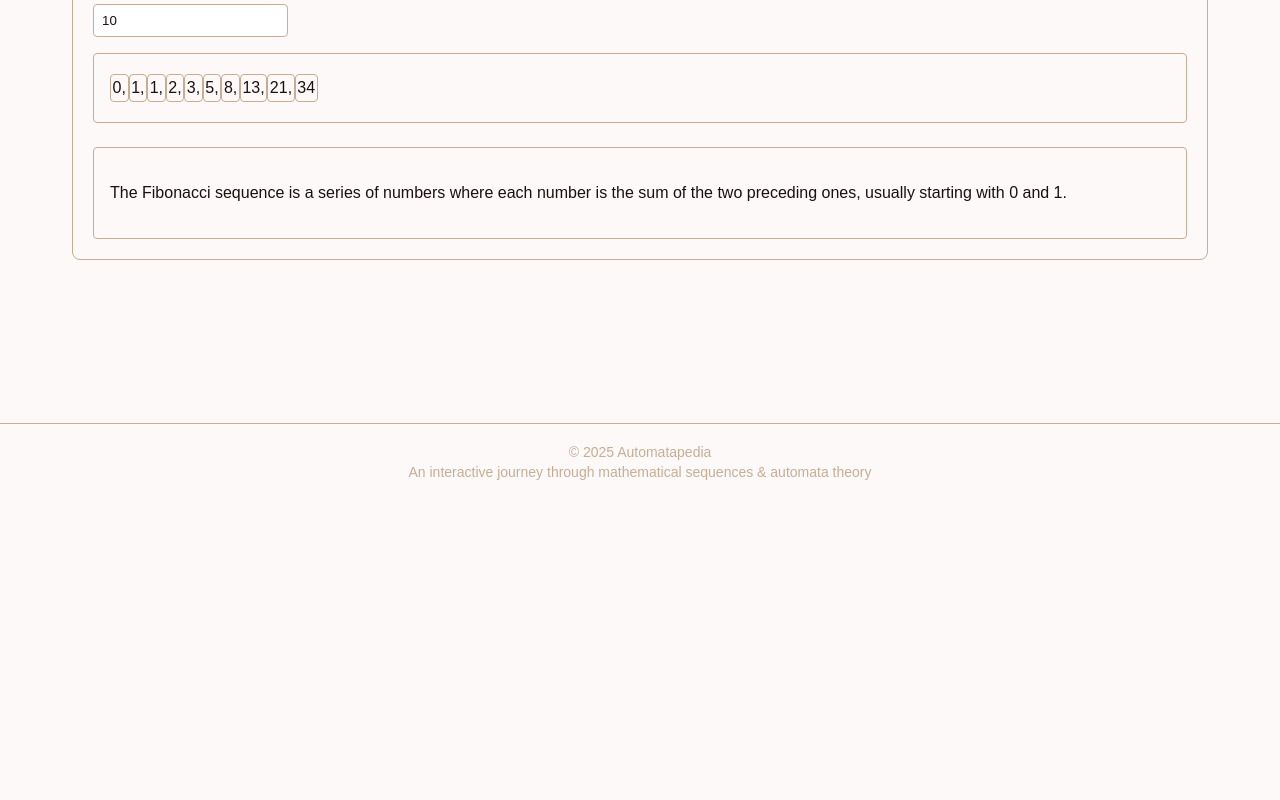
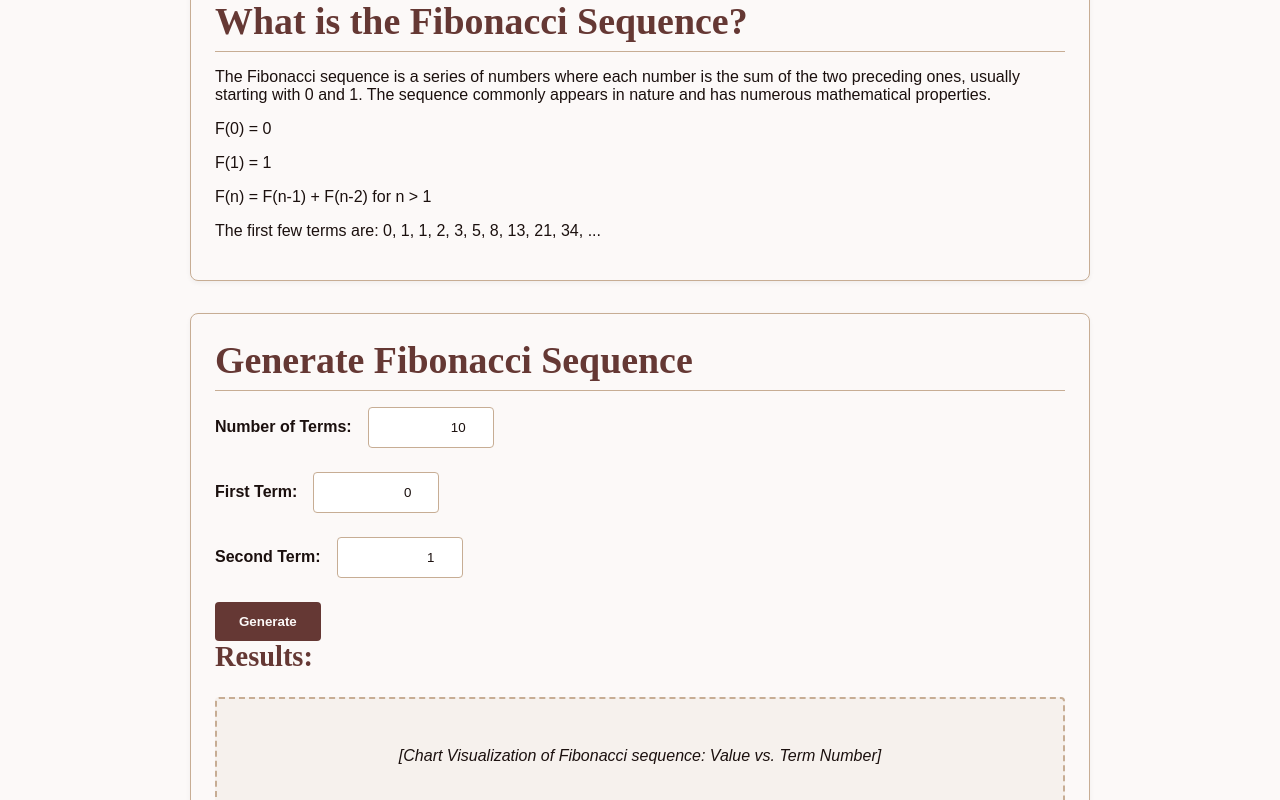
Before and after one commit to adiluexe/automatapedia, a React (Vite) app in the folder automatapedia/: page /fibonacci in a window 1280 px wide. Shown: the part 300-1100 px from the top of the page. Before the commit the page ends 800 px from the top, so only its background shows below. Built offline with nearby package versions, Linux system fonts and the light colour scheme; a web font is replaced by a local one.

Commit message:
feat(fibonacci): enhance Fibonacci sequence generation with customizable starting values
Updated the Fibonacci sequence generator to accept optional starting values for the first two terms, improving flexibility for users. Adjusted the input handling and error messaging for better user experience.

```diff
--- a/automatapedia/src/pages/FibonacciPage.tsx
+++ b/automatapedia/src/pages/FibonacciPage.tsx
@@ -1,55 +1,159 @@
-import React, { useState } from "react";
+import React, { useState, useEffect } from "react";
 import { generateFibonacciSequence } from "../sequences/fibonacci";
-import "../App.css";
+import "../App.css"; // General app styles
+import "./SequencePage.css"; // Specific styles for sequence pages
 
 const FibonacciPage: React.FC = () => {
-  const [terms, setTerms] = useState<number>(10);
-  // Optional: Allow user to set starting values
-  // const [startVal1, setStartVal1] = useState<number>(0);
-  // const [startVal2, setStartVal2] = useState<number>(1);
-  const [sequence, setSequence] = useState<number[]>(
-    generateFibonacciSequence(10)
-  );
+  const [numTerms, setNumTerms] = useState<number>(10);
+  const [firstTerm, setFirstTerm] = useState<number>(0);
+  const [secondTerm, setSecondTerm] = useState<number>(1);
+  const [sequence, setSequence] = useState<number[]>([]);
 
-  const handleInputChange = (event: React.ChangeEvent<HTMLInputElement>) => {
-    const numTerms = parseInt(event.target.value, 10);
-    if (!isNaN(numTerms) && numTerms > 0) {
-      setTerms(numTerms);
-      setSequence(generateFibonacciSequence(numTerms)); // Pass startVal1, startVal2 if implementing custom start
-    } else if (event.target.value === "") {
-      setTerms(0);
+  const [numTermsInput, setNumTermsInput] = useState<string>("10");
+  const [firstTermInput, setFirstTermInput] = useState<string>("0");
+  const [secondTermInput, setSecondTermInput] = useState<string>("1");
+  const [error, setError] = useState<string>("");
+
+  const handleGenerateSequence = () => {
+    const terms = parseInt(numTermsInput, 10);
+    const first = parseInt(firstTermInput, 10);
+    const second = parseInt(secondTermInput, 10);
+
+    if (isNaN(terms) || terms <= 0) {
+      setError("Number of terms must be a positive integer.");
       setSequence([]);
+      return;
     }
+    if (isNaN(first) || isNaN(second)) {
+      setError("First and second terms must be integers.");
+      setSequence([]);
+      return;
+    }
+    if (terms > 100) {
+      setError("Please enter a number of terms less than or equal to 100.");
+      setSequence([]);
+      return;
+    }
+
+    setError("");
+    setNumTerms(terms);
+    setFirstTerm(first);
+    setSecondTerm(second);
+    setSequence(generateFibonacciSequence(terms, first, second));
   };
 
+  // Generate sequence on initial load and when core parameters change if needed
+  useEffect(() => {
+    handleGenerateSequence();
+    // eslint-disable-next-line react-hooks/exhaustive-deps
+  }, []); // Removed dependencies to only run on mount, button click will regenerate
+
   return (
-    <div className="container">
+    <div className="sequence-page-container">
+      <header className="sequence-page-header">
         <h1>Fibonacci Sequence</h1>
-      <div className="input-container">
-        <label htmlFor="terms">Number of terms: </label>
+      </header>
+
+      <section className="sequence-intro-section card">
+        <h2>What is the Fibonacci Sequence?</h2>
+        <p>
+          The Fibonacci sequence is a series of numbers where each number is the
+          sum of the two preceding ones, usually starting with 0 and 1. The
+          sequence commonly appears in nature and has numerous mathematical
+          properties.
+        </p>
+        <div className="sequence-definition">
+          <p>F(0) = 0</p>
+          <p>F(1) = 1</p>
+          <p>F(n) = F(n-1) + F(n-2) for n &gt; 1</p>
+        </div>
+        <p>The first few terms are: 0, 1, 1, 2, 3, 5, 8, 13, 21, 34, ...</p>
+      </section>
+
+      <section className="sequence-generator-section card">
+        <h2>Generate Fibonacci Sequence</h2>
+        <div className="input-grid">
+          <div className="input-group">
+            <label htmlFor="numTerms">Number of Terms:</label>
             <input
               type="number"
-          id="terms"
-          value={terms === 0 ? "" : terms}
-          onChange={handleInputChange}
+              id="numTerms"
+              value={numTermsInput}
+              onChange={(e) => setNumTermsInput(e.target.value)}
               min="1"
+              max="100" // Max limit
             />
           </div>
-      {/* Optional inputs for starting values can be added here */}
-      <div className="sequence-container">
+          <div className="input-group">
+            <label htmlFor="firstTerm">First Term:</label>
+            <input
+              type="number"
+              id="firstTerm"
+              value={firstTermInput}
+              onChange={(e) => setFirstTermInput(e.target.value)}
+            />
+          </div>
+          <div className="input-group">
+            <label htmlFor="secondTerm">Second Term:</label>
+            <input
+              type="number"
+              id="secondTerm"
+              value={secondTermInput}
+              onChange={(e) => setSecondTermInput(e.target.value)}
+            />
+          </div>
+        </div>
+        <button onClick={handleGenerateSequence} className="generate-button">
+          Generate
+        </button>
+
+        {error && <p className="error-message">{error}</p>}
+
+        {sequence.length > 0 && !error && (
+          <div className="results-display">
+            <h3>Results:</h3>
+            {/* Placeholder for Chart Visualization - As per PRD, list for linear sequences */}
+            <div className="visualization-placeholder">
+              <p>
+                [Chart Visualization of Fibonacci sequence: Value vs. Term
+                Number]
+              </p>
+              {/* Actual chart component would go here */}
+            </div>
+            <h4>Sequence Values:</h4>
+            <div className="sequence-values">
               {sequence.map((num, index) => (
                 <span key={index} className="sequence-element">
-            {num}
+                  F(
+                  {index +
+                    (firstTerm === 0 &&
+                    numTermsInput === "10" &&
+                    secondTermInput === "1"
+                      ? 0
+                      : firstTerm)}
+                  ) = {num}
                   {index < sequence.length - 1 ? ", " : ""}
                 </span>
               ))}
             </div>
-      <div className="info-container">
+          </div>
+        )}
+      </section>
+
+      <section className="sequence-automata-connection card">
+        <h2>Connection to Automata Theory</h2>
         <p>
-          The Fibonacci sequence is a series of numbers where each number is the
-          sum of the two preceding ones, usually starting with 0 and 1.
+          The Fibonacci sequence can be generated by a simple finite automaton
+          with a recursive structure. This connection demonstrates how even
+          complex sequences can emerge from simple computational rules.
         </p>
-      </div>
+        <p>
+          Additionally, the golden ratio (approximately 1.618), which is closely
+          related to the Fibonacci sequence, appears in various aspects of
+          automata theory, including optimal state minimization algorithms and
+          the structure of certain regular languages.
+        </p>
+      </section>
     </div>
   );
 };
--- a/automatapedia/src/sequences/fibonacci.ts
+++ b/automatapedia/src/sequences/fibonacci.ts
@@ -1,24 +1,17 @@
 export const generateFibonacciSequence = (
-  terms: number,
-  startValues?: [number, number]
+  count: number,
+  a?: number, // Make 'a' optional
+  b?: number // Make 'b' optional
 ): number[] => {
-  if (terms <= 0) {
-    return [];
+  const startA = a === undefined ? 0 : a;
+  const startB = b === undefined ? (startA === 0 ? 1 : startA) : b; // Default b based on a if not provided
+
+  if (count <= 0) return [];
+  if (count === 1) return [startA];
+
+  const sequence = [startA, startB];
+  for (let i = 2; i < count; i++) {
+    sequence.push(sequence[i - 1] + sequence[i - 2]);
   }
-
-  const a = startValues ? startValues[0] : 0;
-  const b = startValues ? startValues[1] : 1;
-
-  if (terms === 1) {
-    return [a];
-  }
-
-  const sequence: number[] = [a, b];
-
-  for (let i = 2; i < terms; i++) {
-    const nextValue = sequence[i - 1] + sequence[i - 2];
-    sequence.push(nextValue);
-  }
-
-  return sequence;
+  return sequence.slice(0, count); // Ensure correct length
 };
```
Lines whose indentation alone changed are shown as unchanged.
